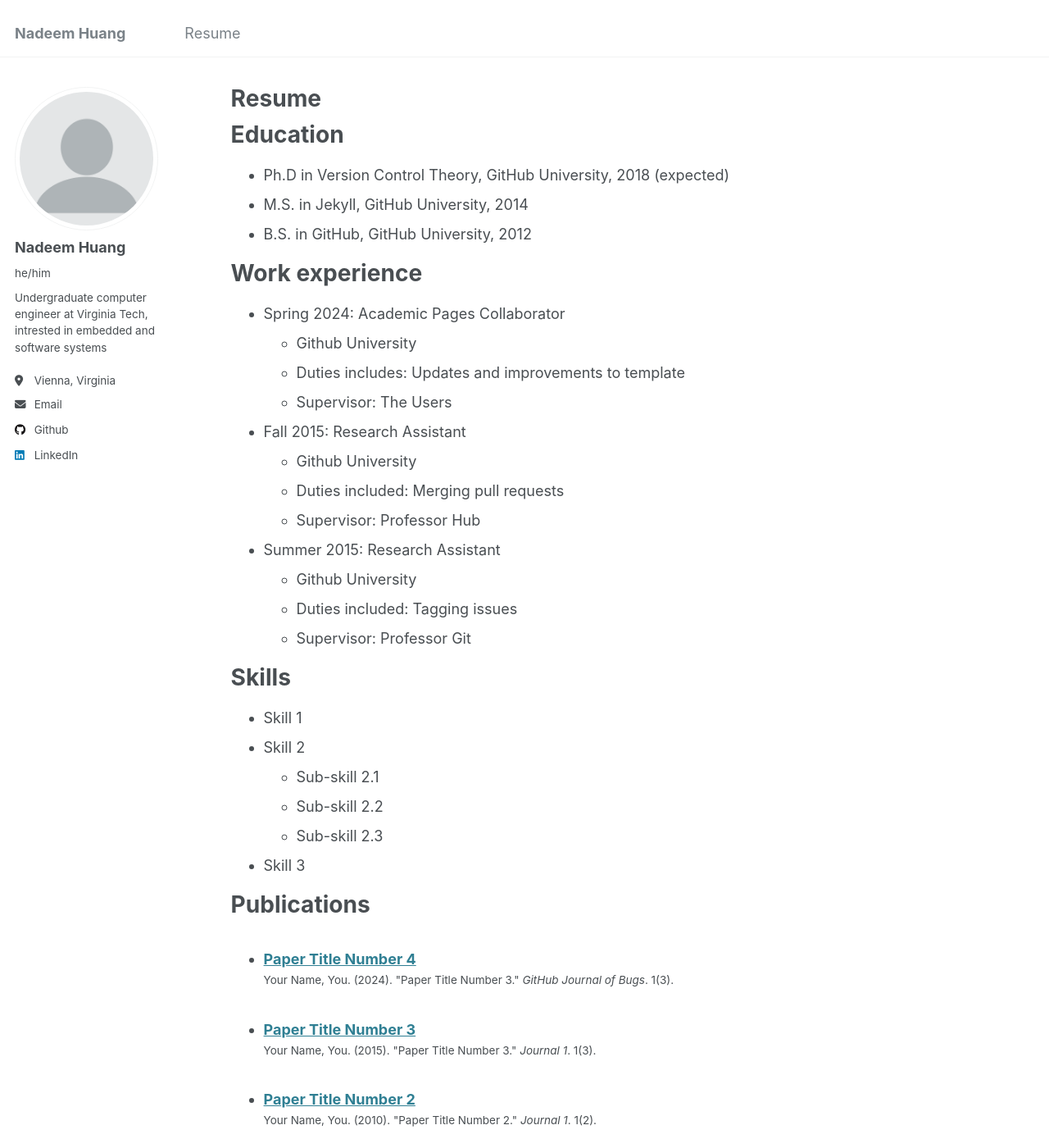
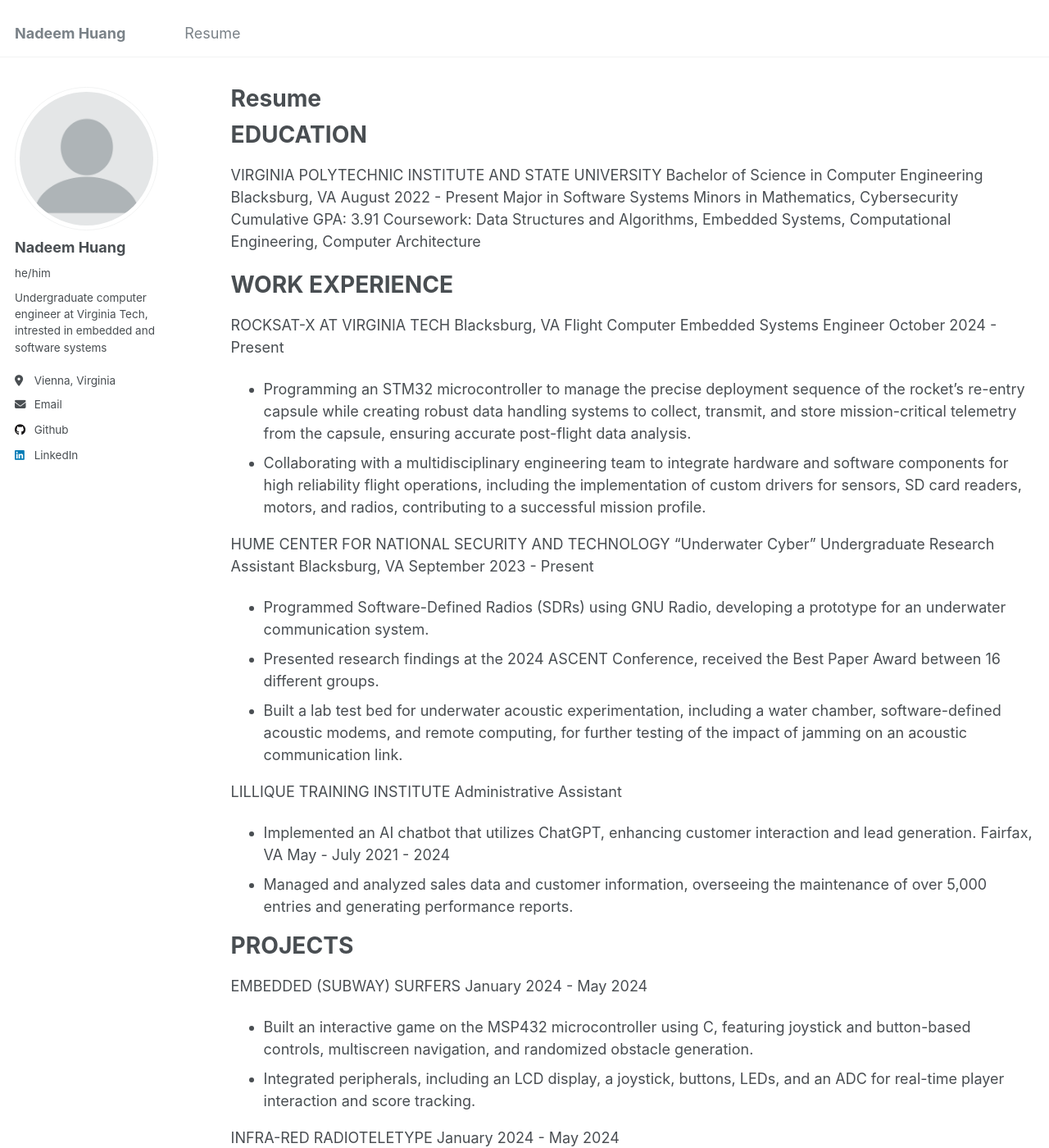
Before and after one commit to NadeemHuang/NadeemHuang.github.io, a Jekyll site: the page built from _pages/resume.md, in a window 1280 px wide and 1400 px high. Shown: the whole window at 82% size. Built offline with Jekyll 4.4.1, drawn with Linux system fonts in a browser that asks for light colours; some of the changed text lies outside the part shown.

Commit message:
configured resume page

```diff
--- a/_pages/resume.md
+++ b/_pages/resume.md
@@ -9,7 +9,73 @@ redirect_from:
 
 {% include base_path %}
 
-Education
+EDUCATION
+======
+VIRGINIA POLYTECHNIC INSTITUTE AND STATE UNIVERSITY
+Bachelor of Science in Computer Engineering
+Blacksburg, VA
+August 2022 - Present
+Major in Software Systems
+Minors in Mathematics, Cybersecurity
+Cumulative GPA: 3.91
+Coursework: Data Structures and Algorithms, Embedded Systems, Computational Engineering, Computer Architecture
+
+WORK EXPERIENCE
+======
+ROCKSAT-X AT VIRGINIA TECH
+Blacksburg, VA
+Flight Computer Embedded Systems Engineer
+October 2024 - Present
+* Programming an STM32 microcontroller to manage the precise deployment sequence of the rocket’s re-entry capsule
+while creating robust data handling systems to collect, transmit, and store mission-critical telemetry from the capsule,
+ensuring accurate post-flight data analysis.
+* Collaborating with a multidisciplinary engineering team to integrate hardware and software components for high
+reliability flight operations, including the implementation of custom drivers for sensors, SD card readers, motors, and
+radios, contributing to a successful mission profile.
+
+HUME CENTER FOR NATIONAL SECURITY AND TECHNOLOGY
+“Underwater Cyber” Undergraduate Research Assistant
+Blacksburg, VA
+September 2023 - Present
+* Programmed Software-Defined Radios (SDRs) using GNU Radio, developing a prototype for an underwater
+communication system.
+* Presented research findings at the 2024 ASCENT Conference, received the Best Paper Award between 16 different
+groups.
+* Built a lab test bed for underwater acoustic experimentation, including a water chamber, software-defined acoustic
+modems, and remote computing, for further testing of the impact of jamming on an acoustic communication link.
+
+LILLIQUE TRAINING INSTITUTE
+Administrative Assistant
+* Implemented an AI chatbot that utilizes ChatGPT, enhancing customer interaction and lead generation.
+Fairfax, VA
+May - July 2021 - 2024
+* Managed and analyzed sales data and customer information, overseeing the maintenance of over 5,000 entries and
+generating performance reports.
+
+PROJECTS
+======
+EMBEDDED (SUBWAY) SURFERS
+January 2024 - May 2024
+* Built an interactive game on the MSP432 microcontroller using C, featuring joystick and button-based controls, multiscreen navigation, and randomized obstacle generation.
+* Integrated peripherals, including an LCD display, a joystick, buttons, LEDs, and an ADC for real-time player interaction and score tracking.
+
+INFRA-RED RADIOTELETYPE
+January 2024 - May 2024
+* Engineered a radioteletype prototype utilizing analog signal processing and microcontroller interfacing, successfully transmitting signals over a 9-foot range.
+* Regularly used oscilloscopes, spectrum analyzers, and network analyzers to test and debug circuity.
+* Collaborated with a partner to establish project milestones and deliver a completed prototype within the semester.
+
+BASIC DIGITAL COMPUTER
+August 2023 - December 2023
+* Designed and implemented a basic digital computer from the ground up using logic gates, integrating essential components such as a function unit, control unit, and data memory.
+* Created and tested a small assembly language program, validated its operation through Quartus simulations and deployment on an FPGA board.
+
+ADDITIONAL SKILLS
+======
+* Programming Languages: C++, Embedded C, Assembly, Java, MATLAB
+* Tools and Technologies: MIPS Processor, STM32, Arduino, Quartus, Verilog, GNU Radio, Oscilloscopes, Spectrum Analyzers, Network Analyzers
+
+<!-- Education
 ======
 * Ph.D in Version Control Theory, GitHub University, 2018 (expected)
 * M.S. in Jekyll, GitHub University, 2014
@@ -61,4 +127,4 @@ Teaching
 
 Service and leadership
 ======
-* Currently signed in to 43 different slack teams
+* Currently signed in to 43 different slack teams -->
```
